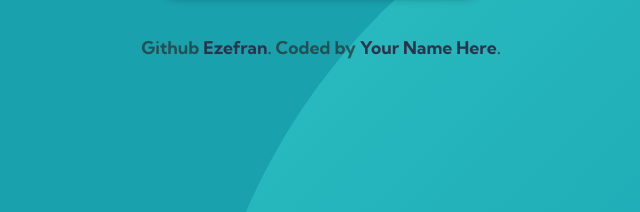
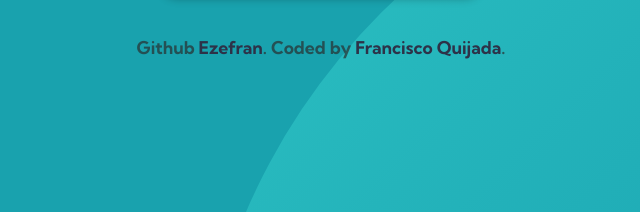
Before and after one commit to Ezefran20/profile-card-component, a plain HTML site: page index.html in a window 1280 px wide. Shown: the part 576-788 px from the top of the page, 319-959 px from the left. Drawn offline with Linux system fonts and the light colour scheme.

Commit message:
add my name zzzzzz

```diff
--- a/index.html
+++ b/index.html
@@ -46,7 +46,7 @@
 
       <div class="attribution">
         Github <a href="https://github.com/Ezefran20" target="_blank">Ezefran</a>.
-        Coded by <a href="#">Your Name Here</a>.
+        Coded by <a href="#">Francisco Quijada</a>.
       </div>
     </main>
 
```
